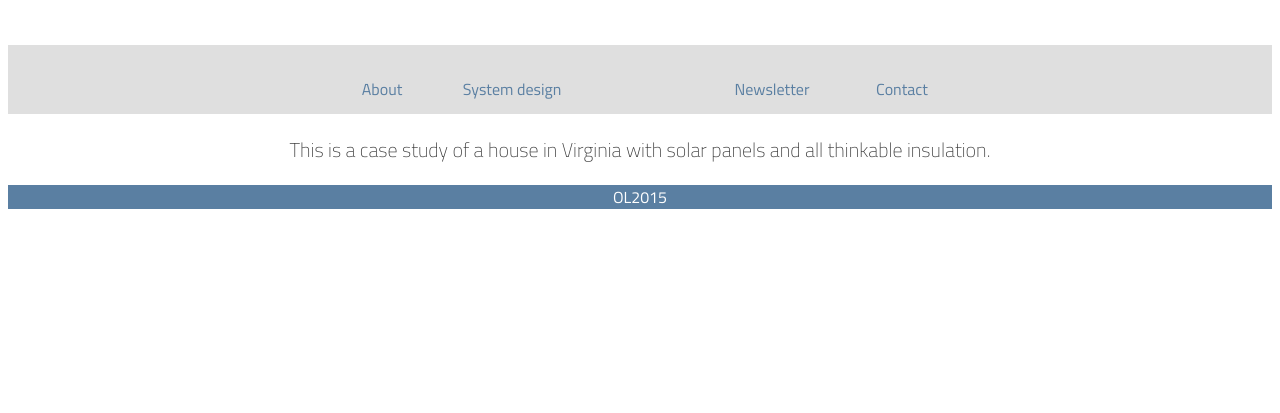
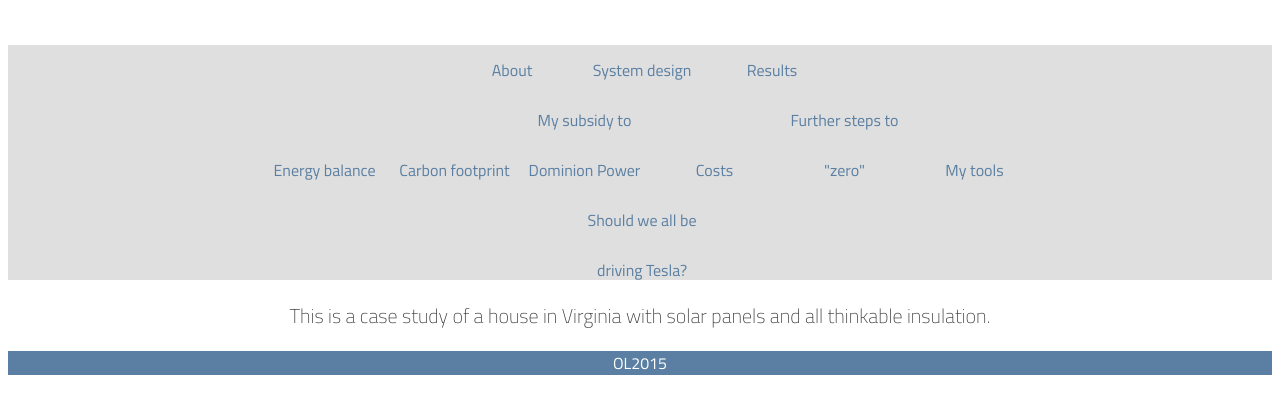
Before and after one commit to mashastoyanova/howmuchisforzero.github.com, a plain HTML site: page index.html in a window 1280 px wide. Shown: the part 135-548 px from the top of the page. Drawn offline with Linux system fonts and the light colour scheme.

Commit message:
more menu changes

```diff
--- a/index.html
+++ b/index.html
@@ -40,17 +40,25 @@
             <li><a href="#">Heating and cooling</a></li>
              <li><a href="#">Water heating</a></li>
                <li><a href="#">Appliances</a></li>
+                <ul>
+            <li><a href="#">Refrigerator</a></li>
+            <li><a href="#">Washer and Dryer </a></li>
+            <li><a href="#">Dishwasher</a></li>
+
+          </ul>
           </ul>
         </li>
-        <li class="about"><a href="#"></a></li>
-        <li class="news"><a href="#">Newsletter</a>
-          <ul>
-            <li><a href="#">News #1</a></li>
-            <li><a href="#">News #2</a></li>
-            <li><a href="#">News #3</a></li>
+        <li class="about"><a href="#">Results</a></li>
+         <ul>
+            <li><a href="#">Energy balance</a></li>
+            <li><a href="#">Carbon footprint</a></li>
+            <li><a href="#">My subsidy to Dominion Power</a></li>
+            <li><a href="#">Costs</a></li>
+             <li><a href="#">Further steps to "zero"</a></li>
+               <li><a href="#">My tools</a></li>
           </ul>
-        </li>
-        <li class="contact"><a href="#">Contact</a></li>
+        <li class="news"><a href="#">Should we all be driving Tesla?</a>
+
       </ul>
     </div>
 
```
